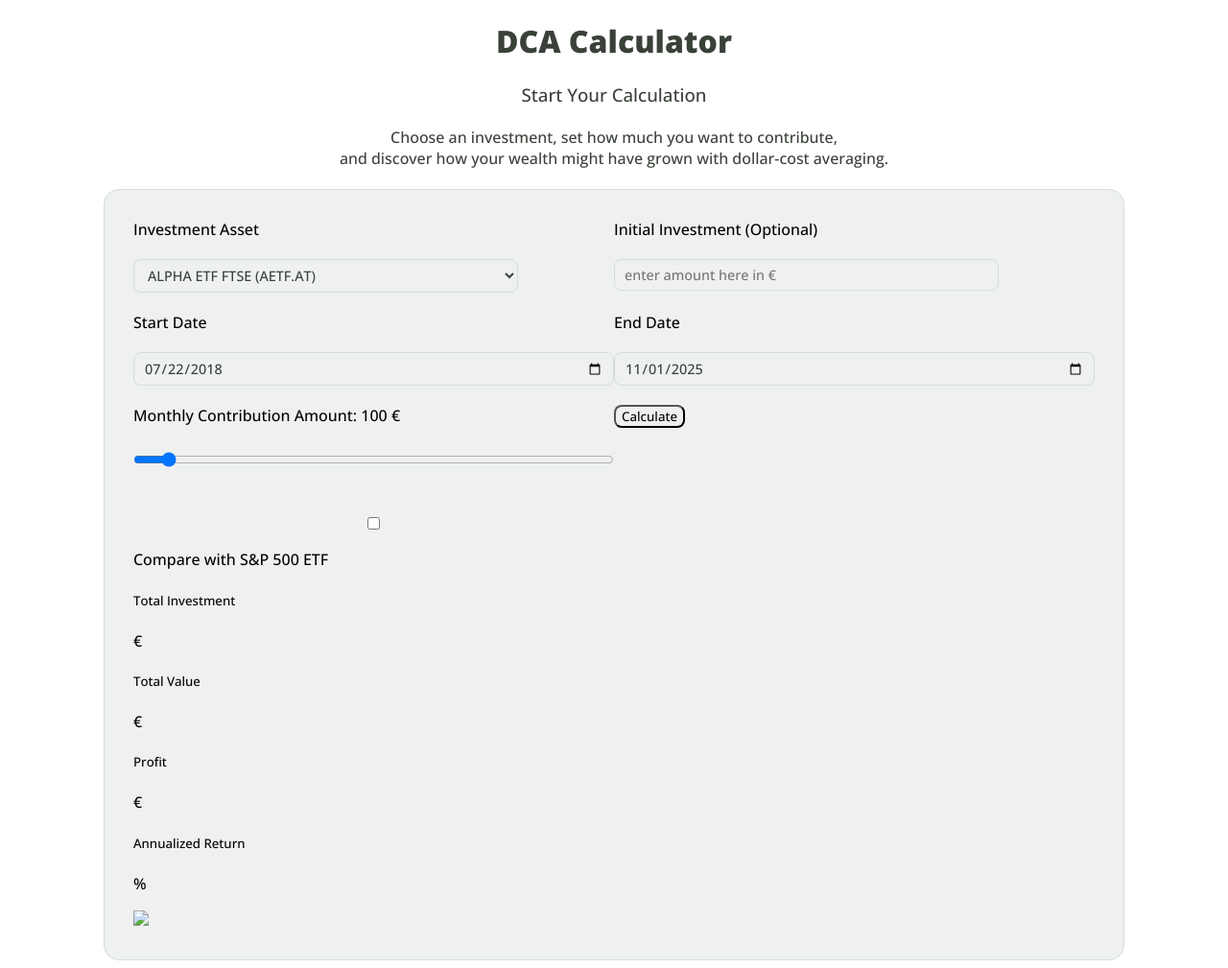
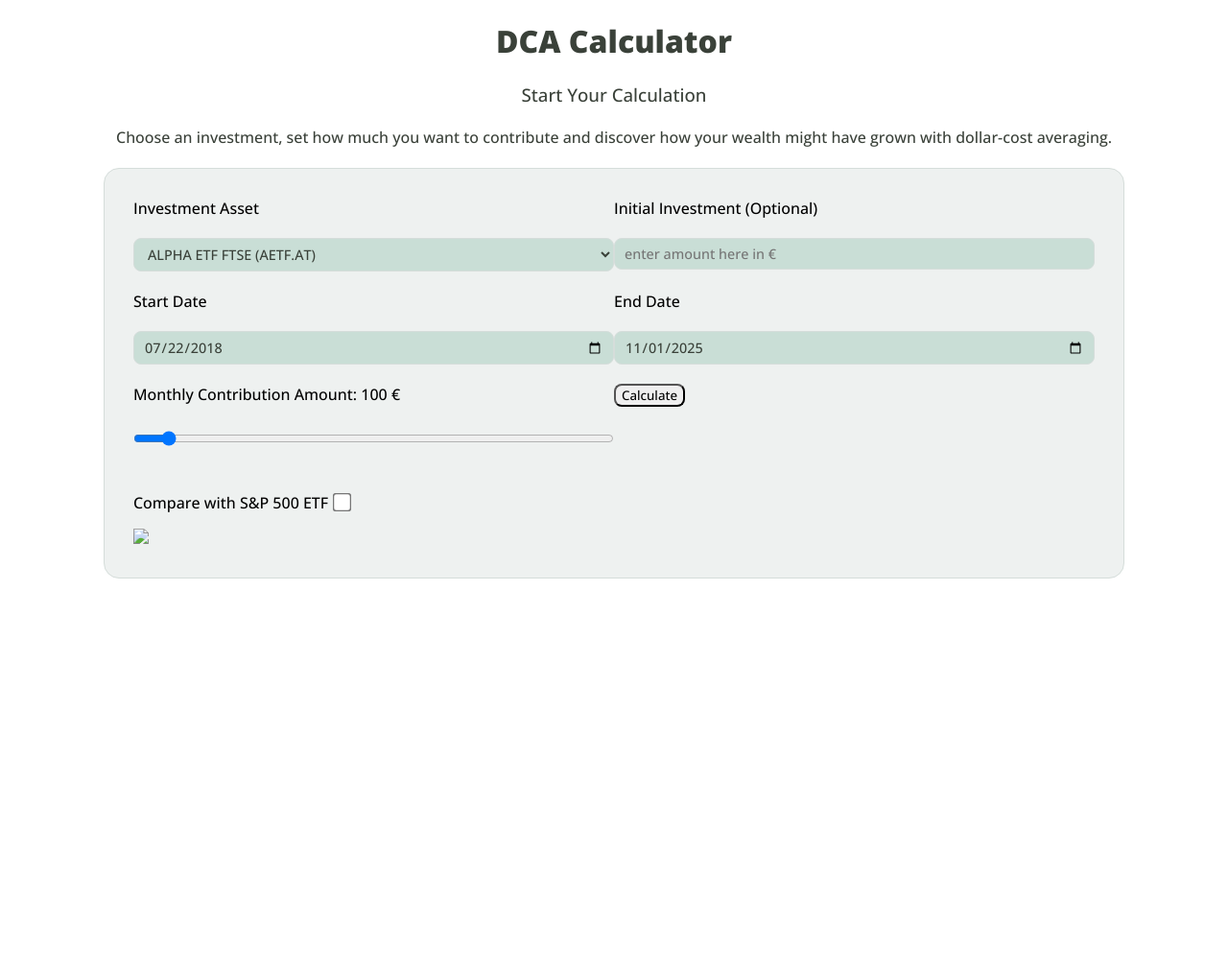
Before and after one commit to TelisK/Historical-DCA-Calc--Greek-Stocks, a Django app: page / in a window 1280 px wide. Shown: the whole page at 96% size. After the commit the page ends 603 px from the top, so only its background shows below. Run offline with Django 5.2, Linux system fonts and the light colour scheme; some libraries are stand-ins or nearby versions.

Commit message:
working on mobile version. Continue with structure.

```diff
--- a/stocks/app/static/app/style.css
+++ b/stocks/app/static/app/style.css
@@ -24,6 +24,58 @@
     border: solid 1px var(--border);
     background-color: var(--bg-main);
     border-radius: 16px;
+    margin: 0 20px;
+    padding: 20px;
+}
+.user-data-container{
+    display: flex;
+    flex-direction: column;
+    /* display: grid;
+    grid-template-rows: repeat(7, 1fr);
+    grid-template-areas:
+    'asset'
+    'initial'
+    'start-date'
+    'end-date'
+    'monthly'
+    'calc'; */
+}
+
+.main-container select, .main-container input {
+    box-sizing: border-box;
+    font-size: 0.9rem;
+    padding: 6px 10px;
+    margin: 20px 0;
+    border: 1px solid var(--border);
+    border-radius: 8px;
+    background: var(--white);
+    color: var(--black);
+    width: 100%;
+}
+.compare input {
+    width: auto;
+
+}
+.compare {
+    display: flex;
+    align-items: center;
+    gap: 8px;
+}
+.compare-checkbox {
+    transform: scale(1.5);
+    accent-color: var(--black);
+}
+.main-container button {
+    border-radius: 8px;
+    transition: background-color 1s, color 1s;
+}
+.main-container button:hover {
+    background-color: var(--black);
+    color: var(--white);
+}
+
+@media screen and (min-width: 1000px) {
+    .main-container {
     margin: 0 100px;
     padding: 30px;
     }
@@ -37,11 +89,11 @@
     'monthly calc';
     }
     .user-data-container .asset {
-    max-width: 80%;
+    /* max-width: 80%; */
     grid-area: asset;
     }
     .user-data-container .initial {
-    max-width: 80%;
+        /* max-width: 80%; */
         grid-area: initial;
     }
     .user-data-container .start-date {
@@ -56,22 +108,4 @@
     .user-data-container .calc {
         grid-area: calc;
     }
-.main-container select, .main-container input {
-    box-sizing: border-box;
-    font-size: 0.9rem;
-    padding: 6px 10px;
-    margin: 20px 0;
-    border: 1px solid var(--border);
-    border-radius: 8px;
-    background: var(--bg-main);
-    color: var(--black);
-    width: 100%;
 }
-.main-container button {
-    border-radius: 8px;
-    transition: background-color 1s, color 1s;
-}
-.main-container button:hover {
-    background-color: var(--black);
-    color: var(--white);
-}
--- a/stocks/app/templates/app/index.html
+++ b/stocks/app/templates/app/index.html
@@ -31,7 +31,7 @@
                 <h1><img src="" alt="">DCA Calculator</h1>
                 <h3>Start Your Calculation</h3>
                 <div>
-                    <h4>Choose an investment, set how much you want to contribute,<br>and discover how your wealth
+                    <h4>Choose an investment, set how much you want to contribute and discover how your wealth
                         might have grown with dollar-cost averaging.</h4>
                 </div>
             </div>
@@ -89,44 +89,32 @@
                         <!-- value="{{ today|date:'Y-m-d' }}" -->
                         <input type="date" id="enddate" name="enddate" value="2025-11-01">
                     </div>
-
+                    <div class="compare">
+                        <label>Compare with S&amp;P 500 ETF</label>
+                        <input type="checkbox" name="compare" id="compare" class="compare-checkbox">
+                    </div>
                     <div class="calc">
                         <button type="submit">Calculate</button>
-
                     </div>
-
-                    <div>
-                        <label>
-                            <input type="checkbox" name="compare" id="compare"> Compare with S&amp;P 500 ETF
-                        </label>
-                    </div>
-
                 </div>
             </form>
-            <div class="container mt-5">
-                <div class="row">
-                    <div class="col-md-3">
-                        <div class="card text-center">
-                            <div class="card-body">
-                                <h5 class="card-title">Total Investment</h5>
-                                <p class="card-text">{{ summary.total_investment|floatformat:2 }} €</p>
-                            </div>
+            <div class="results-container">
+                {% if summary %}
+                <div>
+                    <div>
+                        <h5>Total Investment</h5>
+                        <p>{{ summary.total_investment|floatformat:2 }} €</p>
+                    </div>
+                    <div>
+                        <div>
+                            <h5>Total Value</h5>
+                            <p>{{ summary.total_amount|floatformat:2 }} €</p>
                         </div>
                     </div>
-                    <div class="col-md-3">
-                        <div class="card text-center">
-                            <div class="card-body">
-                                <h5 class="card-title">Total Value</h5>
-                                <p class="card-text">{{ summary.total_amount|floatformat:2 }} €</p>
-                            </div>
-                        </div>
-                    </div>
-                    <div class="col-md-3">
-                        <div class="card text-center">
-                            <div class="card-body">
-                                <h5 class="card-title">Profit</h5>
-                                <p class="card-text">{{ summary.profit|floatformat:2 }} €</p>
-                            </div>
+                    <div>
+                        <div>
+                            <h5>Profit</h5>
+                            <p>{{ summary.profit|floatformat:2 }} €</p>
                         </div>
                     </div>
                     <div class="col-md-3">
@@ -139,7 +127,7 @@
                     </div>
 
                 </div>
-
+                {% endif %}
             </div>
 
             {% if snp500 %}
```
Lines whose indentation alone changed are shown as unchanged.
